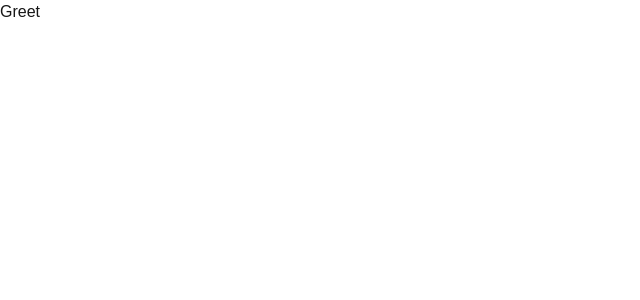
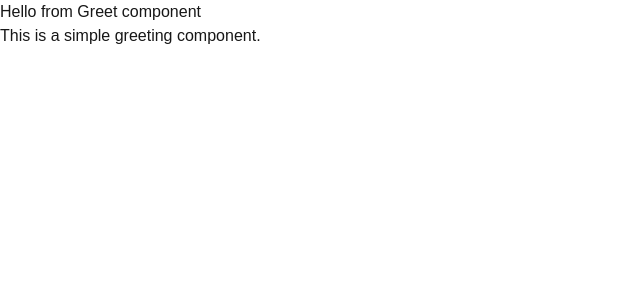
Before and after one commit to MogesBekele/nextjs, a Next.js app: page / in a window 1280 px wide. Shown: the top 300 px of the page, without its empty margins (0-640 px from the left). Built offline with nearby package versions, Linux system fonts and the light colour scheme.

Commit message:
commit on the greet component

```diff
--- a/src/app/components/greet.tsx
+++ b/src/app/components/greet.tsx
@@ -3,7 +3,10 @@ export const Greet = ()=>{
   console.log("Greet component loaded")
     return (
         <div>
-            <h1>Greet</h1>
+
+
+            <h1>Hello from Greet component</h1>
+            <p>This is a simple greeting component.</p>
         </div>
     )
 }
```
